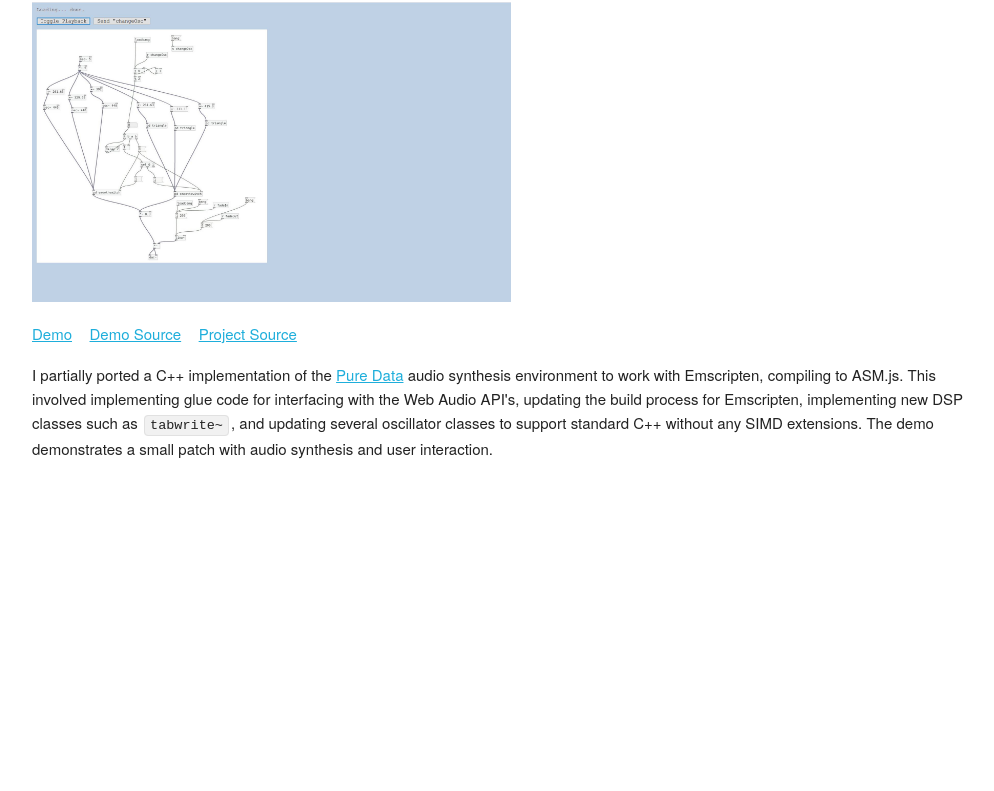
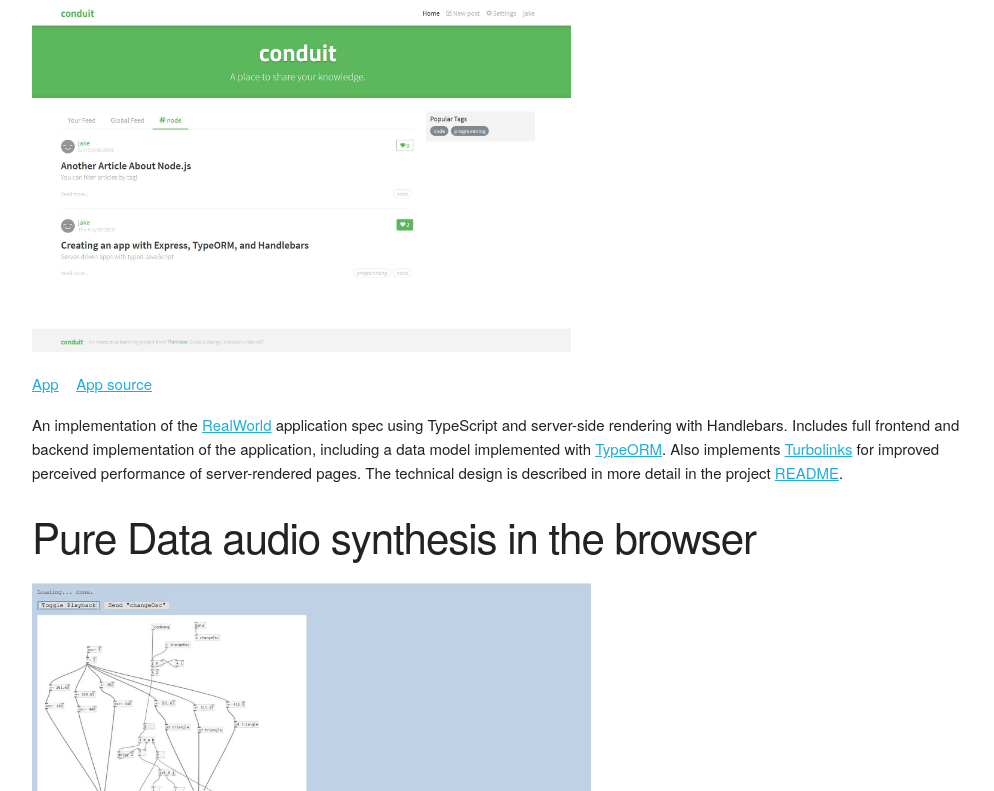
Before and after one commit to jacobstern/jacobstern.github.io, a plain HTML site: page index.html in a window 1280 px wide. Shown: the part 267-1058 px from the top of the page, without its empty margins (128-1122 px from the left). Before the commit the page ends 800 px from the top, so only its background shows below. Drawn offline with Linux system fonts and the light colour scheme.

Commit message:
Add RealWorld implementation

```diff
--- a/css/main.css
+++ b/css/main.css
@@ -25,5 +25,5 @@ header {
 .project-image {
   display: block;
   margin-bottom: 2rem;
-  height: 30rem;
+  height: 35rem;
 }
--- a/index.html
+++ b/index.html
@@ -20,6 +20,41 @@
         <p class="subheader">Portfolio of hobby projects</p>
       </header>
       <div class="projects">
+        <section class="project">
+          <h2>TypeScript, Handlebars RealWorld implementation</h2>
+          <img
+            class="project-image"
+            src="/img/handlebars-realworld.jpg"
+            alt="Screenshot of Handlebars RealWorld app"
+          />
+          <ul class="project-links">
+            <li>
+              <a href="https://handlebars-realworld.herokuapp.com/home">App</a>
+            </li>
+            <li>
+              <a
+                href="https://github.com/jacobstern/typescript-handlebars-realworld"
+                >App source</a
+              >
+            </li>
+          </ul>
+          <p class="project-description">
+            An implementation of the
+            <a href="https://github.com/gothinkster/realworld">RealWorld</a>
+            application spec using TypeScript and server-side rendering with
+            Handlebars. Includes full frontend and backend implementation of the
+            application, including a data model implemented with
+            <a href="https://github.com/typeorm/typeorm">TypeORM</a>. Also
+            implements
+            <a href="https://github.com/turbolinks/turbolinks">Turbolinks</a>
+            for improved perceived performance of server-rendered pages. The
+            technical design is described in more detail in the project
+            <a
+              href="https://github.com/turbolinks/turbolinks/blob/master/README.md"
+              >README</a
+            >.
+          </p>
+        </section>
         <section class="project">
           <h2>Pure Data audio synthesis in the browser</h2>
           <img
```
Also changed, not shown: img/handlebars-realworld.jpg (added).
